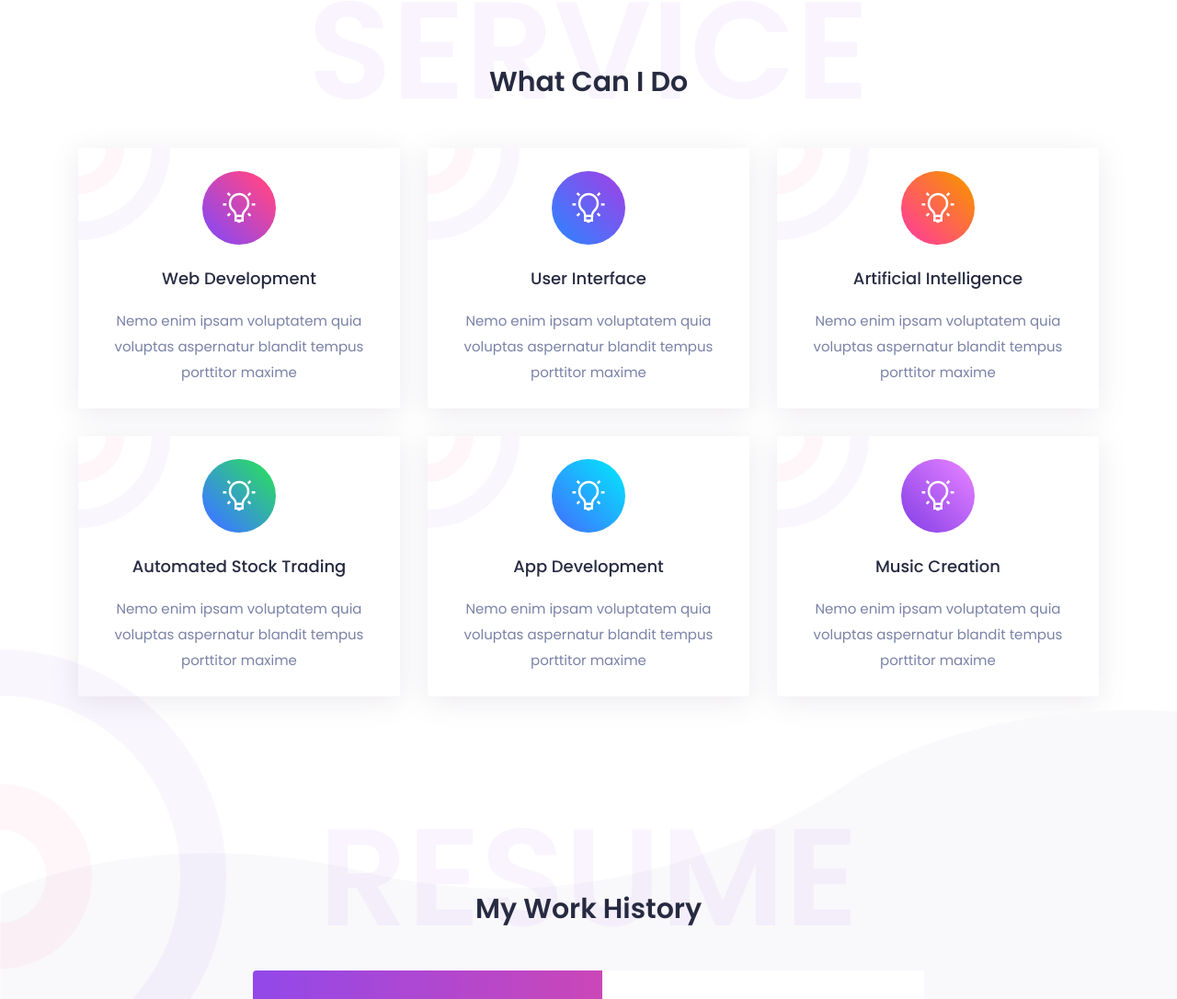
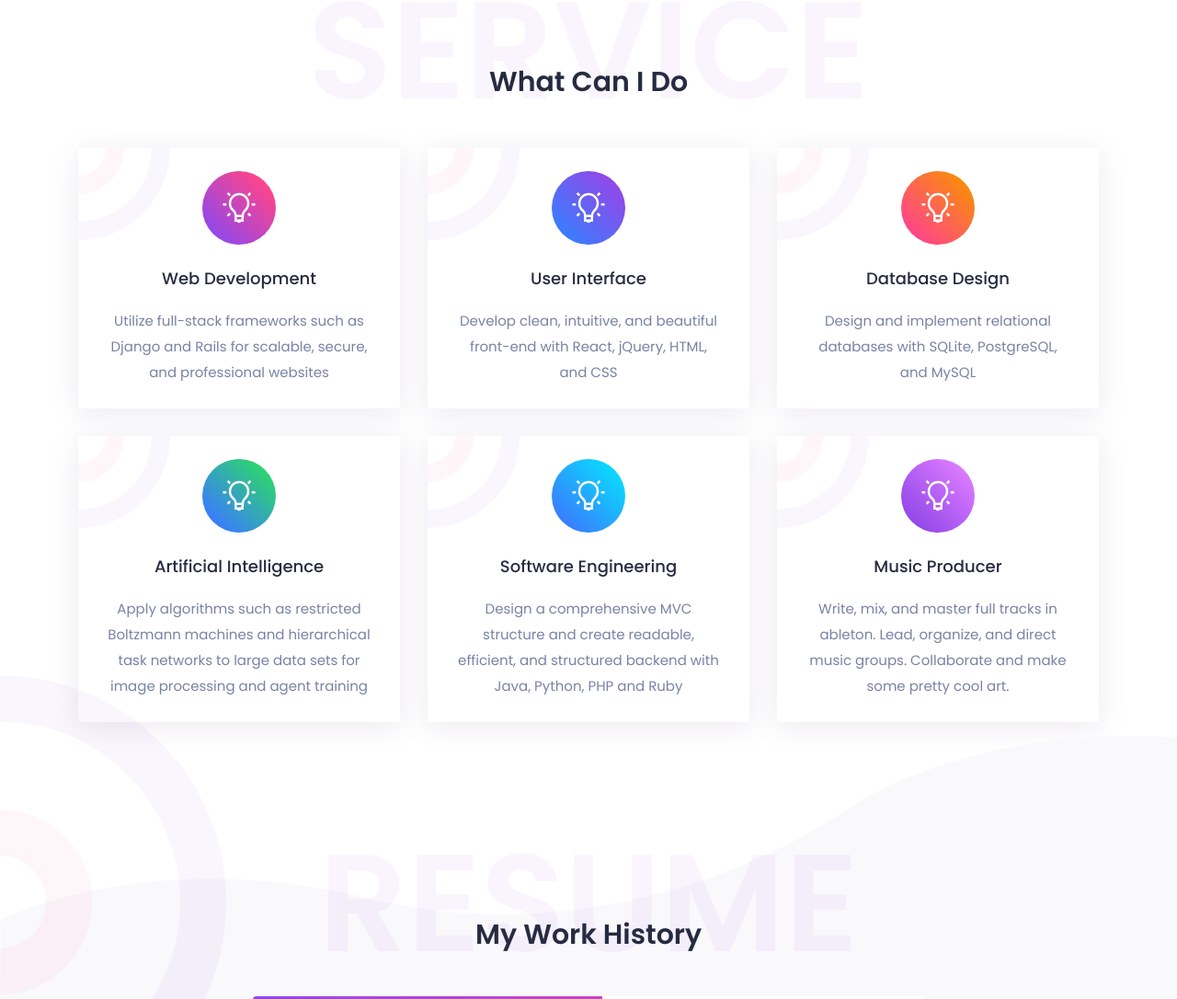
Before and after one commit to ekoshelev/ekoshelev.github.io, a plain HTML site: page src/index.html in a window 1280 px wide. Shown: the part 1472-2558 px from the top of the page at 92% size. Drawn offline with nearby package versions, Linux system fonts and the light colour scheme; some packages are replaced by stand-ins of ours; files that its build step writes are made by us from their sources.

Commit message:
added stuff

```diff
--- a/src/index.html
+++ b/src/index.html
@@ -154,7 +154,7 @@
                 <i class="la la-lightbulb-o"></i>
               </div>
               <h4 class="card-title m-top-20 m-bottom-15"> Web Development</h4>
-              <p class="card-text">Nemo enim ipsam voluptatem quia voluptas aspernatur blandit tempus porttitor maxime</p>
+              <p class="card-text">Utilize full-stack frameworks such as Django and Rails for scalable, secure, and professional websites</p>
             </div>
           </div>
         </div>
@@ -166,7 +166,7 @@
                 <i class="la la-lightbulb-o"></i>
               </div>
               <h4 class="card-title m-top-20 m-bottom-15"> User Interface</h4>
-              <p class="card-text">Nemo enim ipsam voluptatem quia voluptas aspernatur blandit tempus porttitor maxime</p>
+              <p class="card-text">Develop clean, intuitive, and beautiful front-end with React, jQuery, HTML, and CSS</p>
             </div>
           </div>
         </div>
@@ -177,8 +177,8 @@
               <div class="icon3 m-auto rounded-circle icon-80x80">
                 <i class="la la-lightbulb-o"></i>
               </div>
-              <h4 class="card-title m-top-20 m-bottom-15"> Artificial Intelligence</h4>
-              <p class="card-text">Nemo enim ipsam voluptatem quia voluptas aspernatur blandit tempus porttitor maxime</p>
+              <h4 class="card-title m-top-20 m-bottom-15"> Database Design</h4>
+              <p class="card-text">Design and implement relational databases with SQLite, PostgreSQL, and MySQL</p>
             </div>
           </div>
         </div>
@@ -189,8 +189,8 @@
               <div class="icon4 m-auto rounded-circle icon-80x80">
                 <i class="la la-lightbulb-o"></i>
               </div>
-              <h4 class="card-title m-top-20 m-bottom-15"> Automated Stock Trading</h4>
-              <p class="card-text">Nemo enim ipsam voluptatem quia voluptas aspernatur blandit tempus porttitor maxime</p>
+              <h4 class="card-title m-top-20 m-bottom-15"> Artificial Intelligence</h4>
+              <p class="card-text">Apply algorithms such as restricted Boltzmann machines and hierarchical task networks to large data sets for image processing and agent training</p>
             </div>
           </div>
         </div>
@@ -201,8 +201,8 @@
               <div class="icon5 m-auto rounded-circle icon-80x80">
                 <i class="la la-lightbulb-o"></i>
               </div>
-              <h4 class="card-title m-top-20 m-bottom-15"> App Development</h4>
-              <p class="card-text">Nemo enim ipsam voluptatem quia voluptas aspernatur blandit tempus porttitor maxime</p>
+              <h4 class="card-title m-top-20 m-bottom-15"> Software Engineering</h4>
+              <p class="card-text">Design a comprehensive MVC structure and create readable, efficient, and structured backend with Java, Python, PHP and Ruby</p>
             </div>
           </div>
         </div>
@@ -213,8 +213,8 @@
               <div class="icon6 m-auto rounded-circle icon-80x80">
                 <i class="la la-lightbulb-o"></i>
               </div>
-              <h4 class="card-title m-top-20 m-bottom-15"> Music Creation</h4>
-              <p class="card-text">Nemo enim ipsam voluptatem quia voluptas aspernatur blandit tempus porttitor maxime</p>
+              <h4 class="card-title m-top-20 m-bottom-15"> Music Producer</h4>
+              <p class="card-text">Write, mix, and master full tracks in ableton. Lead, organize, and direct music groups. Collaborate and make some pretty cool art.</p>
             </div>
           </div>
         </div>
```
